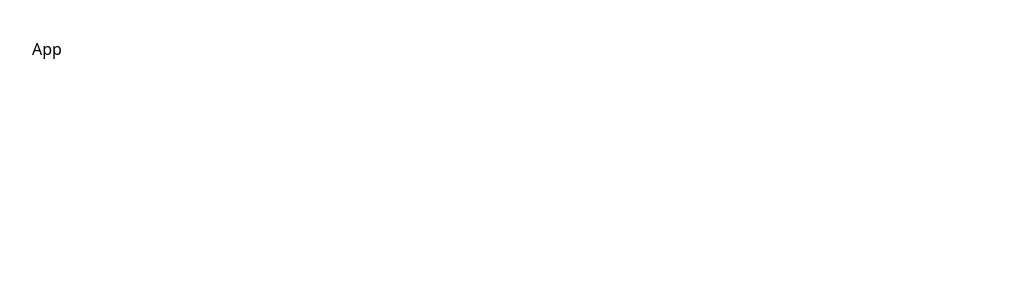
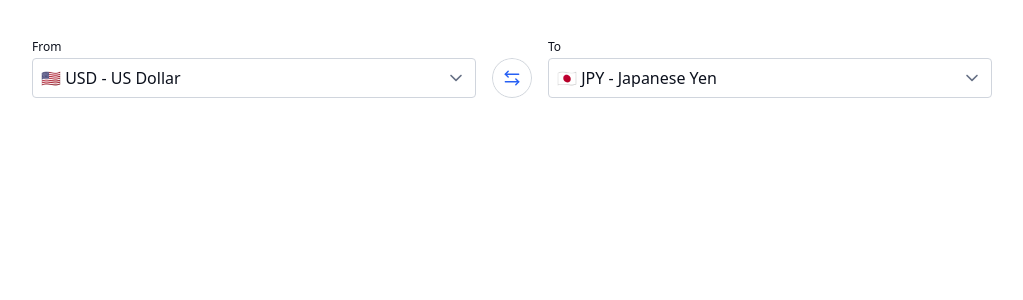
Before and after one commit to vjcagay/currency-converter, a React (Vite) app in the folder frontend/: page / in a window 1280 px wide. Shown: the top 300 px of the page, without its empty margins (128-1151 px from the left). Built offline with nearby package versions, Linux system fonts and the light colour scheme.

Commit message:
feat: Add HomeScreen
(cherry picked from commit 3c3a3bc3e080458a4ed6a26a742adad0f03e10c6)

```diff
--- a/frontend/src/App.tsx
+++ b/frontend/src/App.tsx
@@ -1,6 +1,8 @@
 import React from "react";
 import { createRoot } from "react-dom/client";
 import { createGlobalStyle } from "styled-components";
+
+import HomeScreen from "./screens/HomeScreen";
 
 const GlobalStyle = createGlobalStyle`
   :root {
@@ -11,10 +13,15 @@ const GlobalStyle = createGlobalStyle`
     --grey-700: #344054;
     --grey-950: #0c111d;
     --success-dark: #099d5f;
+    --padding-default: 8px;
+    --padding-small: 4px;
+    --margin-default: 8px;
+    --margin-small: 4px;
   }
 
   body {
     background: var(--white);
+    color: var(--grey-950);
     padding: 40px;
   }
 
@@ -29,7 +36,7 @@ const App = () => {
     <>
       <GlobalStyle />
       <main>
-        <span>App</span>
+        <HomeScreen />
       </main>
     </>
   );
--- /dev/null
+++ b/frontend/src/screens/HomeScreen.tsx
@@ -0,0 +1,16 @@
+import React, { useState } from "react";
+
+import CurrencyPicker from "../components/currency-picker/CurrencyPicker";
+
+const HomeScreen = () => {
+  const [from, setFrom] = useState("USD");
+  const [to, setTo] = useState("JPY");
+
+  return (
+    <>
+      <CurrencyPicker from={from} to={to} onFromChange={setFrom} onToChange={setTo} />
+    </>
+  );
+};
+
+export default HomeScreen;
```
